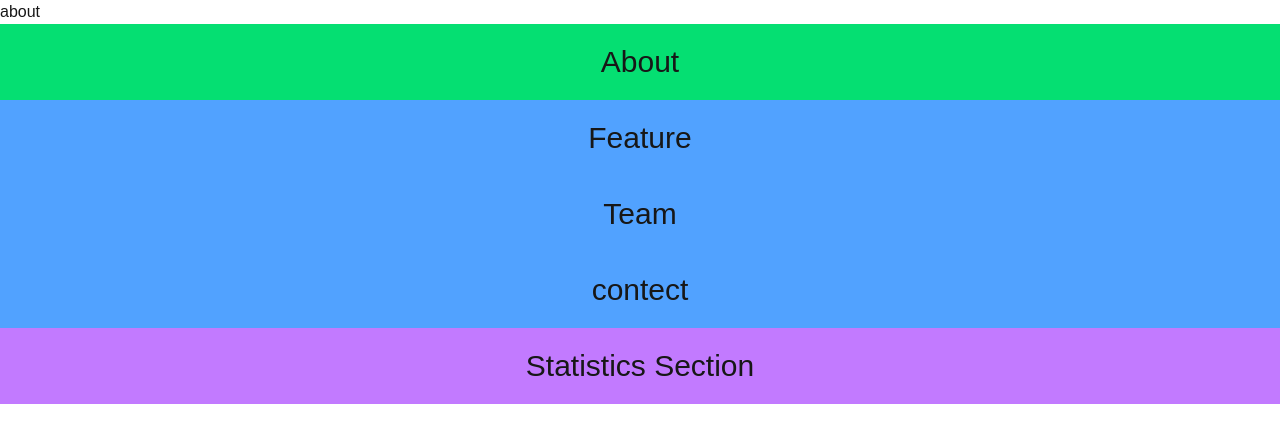
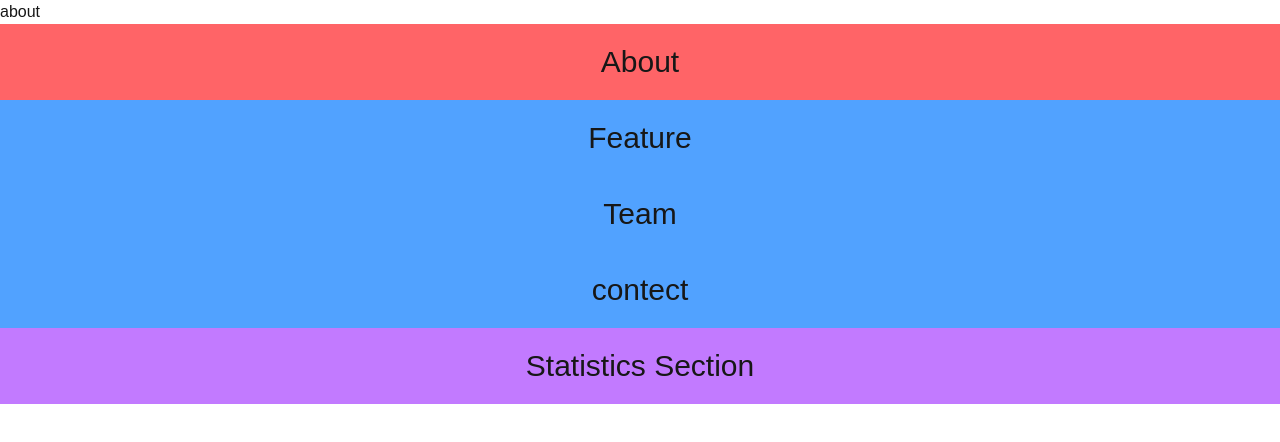
Before and after one commit to eslam-mohamedl/Team-2, a Next.js app: page /about in a window 1280 px wide. Shown: the top 442 px of the page. Built offline with nearby package versions, Linux system fonts and the light colour scheme.

Commit message:
hotfixBlog

```diff
--- a/src/components/Blog.tsx
+++ b/src/components/Blog.tsx
@@ -2,7 +2,7 @@ import React from "react";
 
 const About = () => {
   return (
-    <div className="bg-green-400 flex justify-center items-center p-5 text-3xl">
+    <div className="bg-red-400 flex justify-center items-center p-5 text-3xl">
       About
     </div>
   );
```
